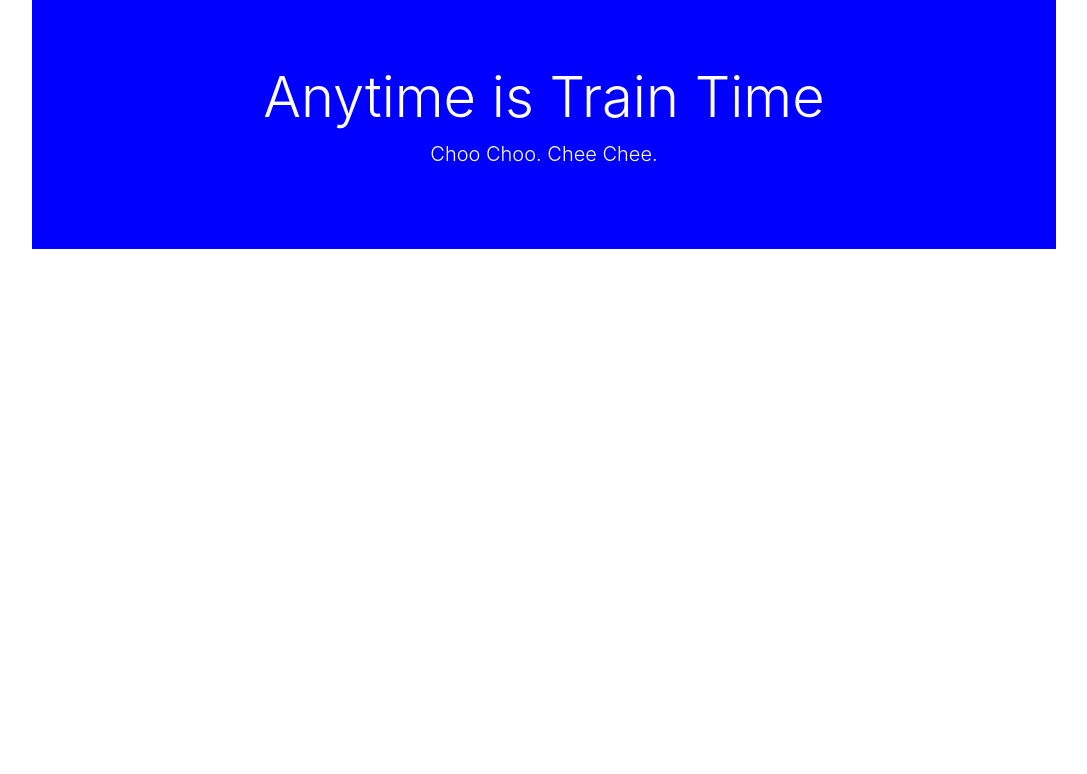
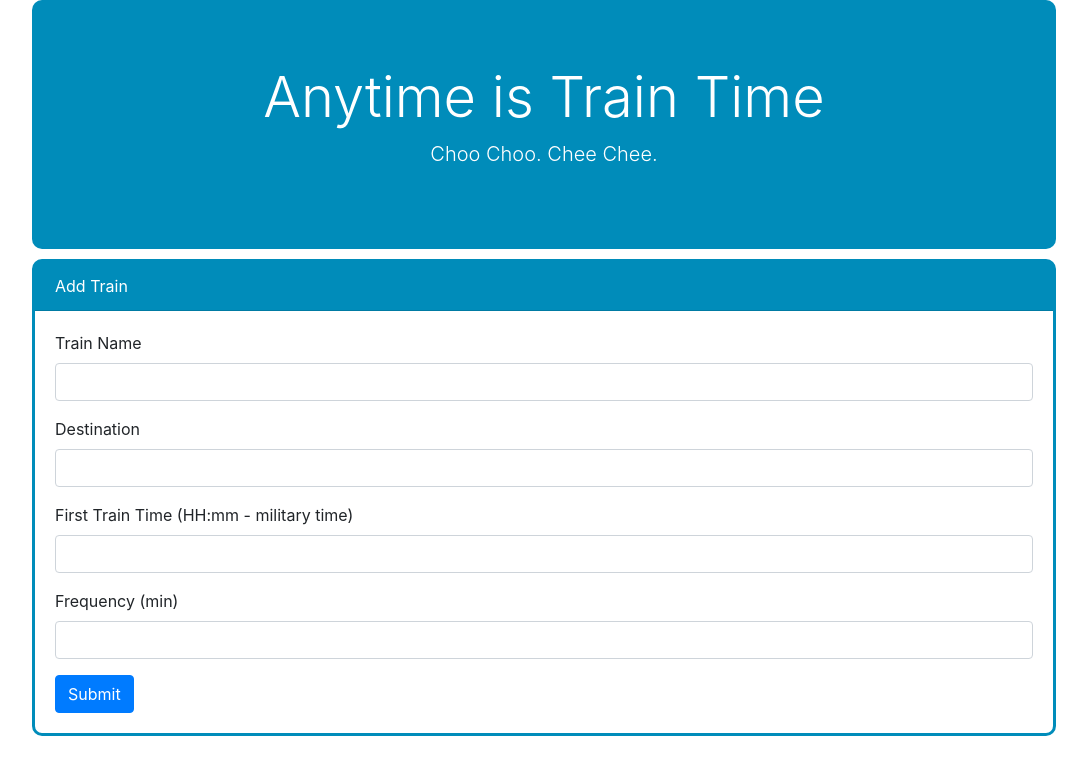
Before and after one commit to cgenel/Train-Scheduler, a plain HTML site: page index.html in a window 1280 px wide. Shown: the whole page, without its empty margins (18-1105 px from the left). Drawn offline with nearby package versions, Linux system fonts and the light colour scheme.

Commit message:
creating train form

```diff
--- a/assets/css/style.css
+++ b/assets/css/style.css
@@ -1,8 +1,22 @@
 .jumbotron {
   float: middle;
   text-align: center;
-  background-color: blue;
+  background-color: #008CBA;
   color: white;
   width: 80%;
   margin: 0 0 10px 50px;
+  border-radius: 10px;
 }
+
+.trainCard {
+  width: 80%;
+  margin: 0 0 10px 50px;
+  border: solid;
+  border-color: #008CBA;
+  border-radius: 10px;
+}
+
+.card-header {
+  background-color: #008CBA;
+  color: white;
+}
--- a/index.html
+++ b/index.html
@@ -12,12 +12,44 @@
 </head>
 <body>
 
-<div class="jumbotron jumbotron-fluid">
-  <div class="jumbo-container">
-    <h1 class="display-4">Anytime is Train Time</h1>
-    <p class="lead">Choo Choo. Chee Chee.</p>
+  <div class="jumbotron jumbotron-fluid">
+    <div class="jumbo-container">
+      <h1 class="display-4">Anytime is Train Time</h1>
+      <p class="lead">Choo Choo. Chee Chee.</p>
+    </div>
   </div>
-</div>
+
+  <div class="trainCard">
+    <div class="card-header">Add Train</div>
+    <div class="card-body">
+      <form>
+
+        <div class="form-group">
+          <label for="exampleInputEmail1">Train Name</label>
+          <input type="email" class="form-control" id="trainName" aria-describedby="emailHelp">
+        </div>
+
+        <div class="form-group">
+            <label for="exampleInputEmail1">Destination</label>
+            <input type="email" class="form-control" id="destination" aria-describedby="emailHelp">
+        </div>
+
+        <div class="form-group">
+          <label for="exampleInputEmail1">First Train Time (HH:mm - military time)</label>
+          <input type="email" class="form-control" id="firstTrainTime" aria-describedby="emailHelp">
+        </div>
+
+        <div class="form-group">
+            <label for="exampleInputEmail1">Frequency (min)</label>
+            <input type="email" class="form-control" id="frequency" aria-describedby="emailHelp">
+        </div>
+
+
+        <button type="submit" class="btn btn-primary">Submit</button>
+
+      </form>
+    </div>
+  </div>
 
 </body>
 </html>
```
